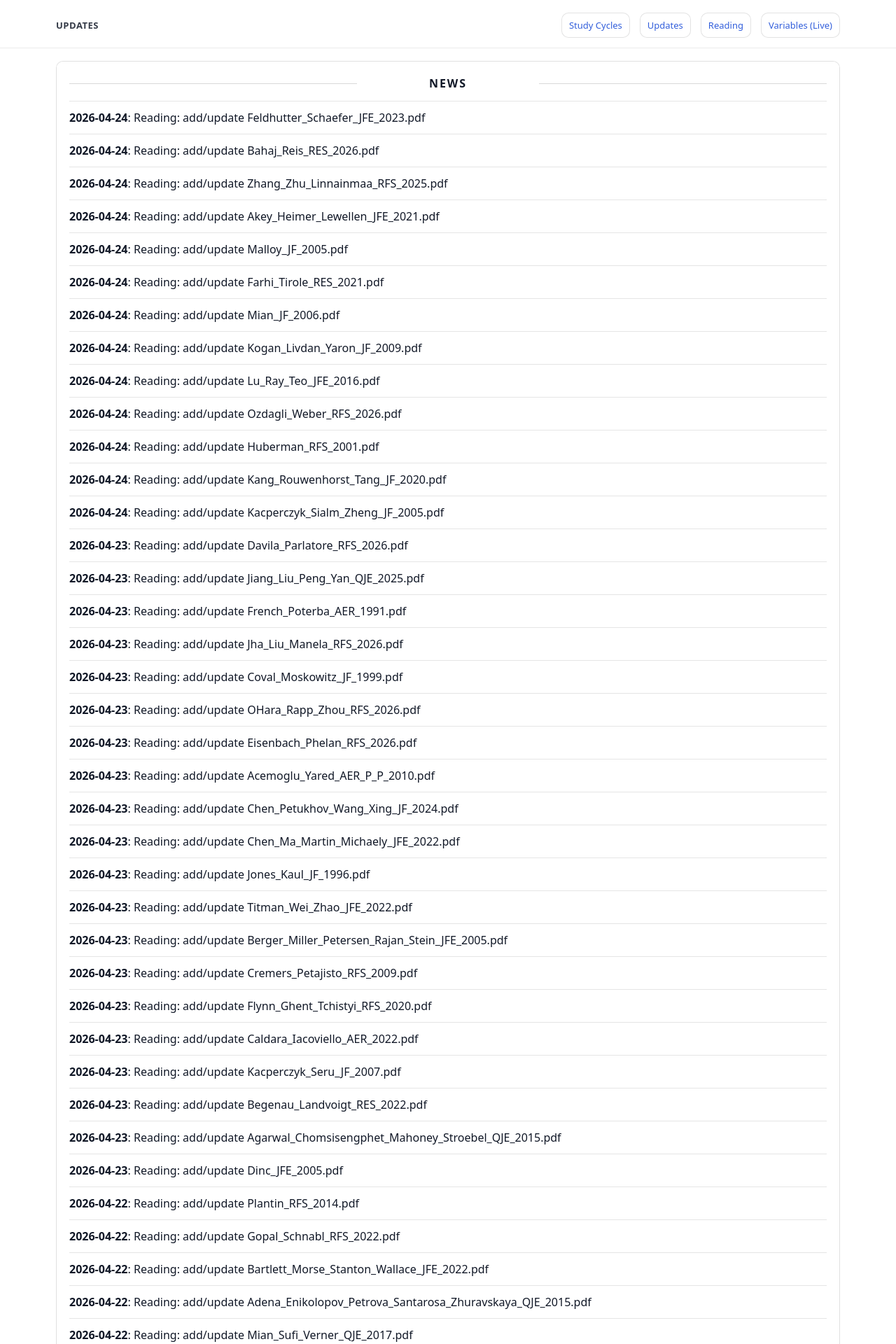
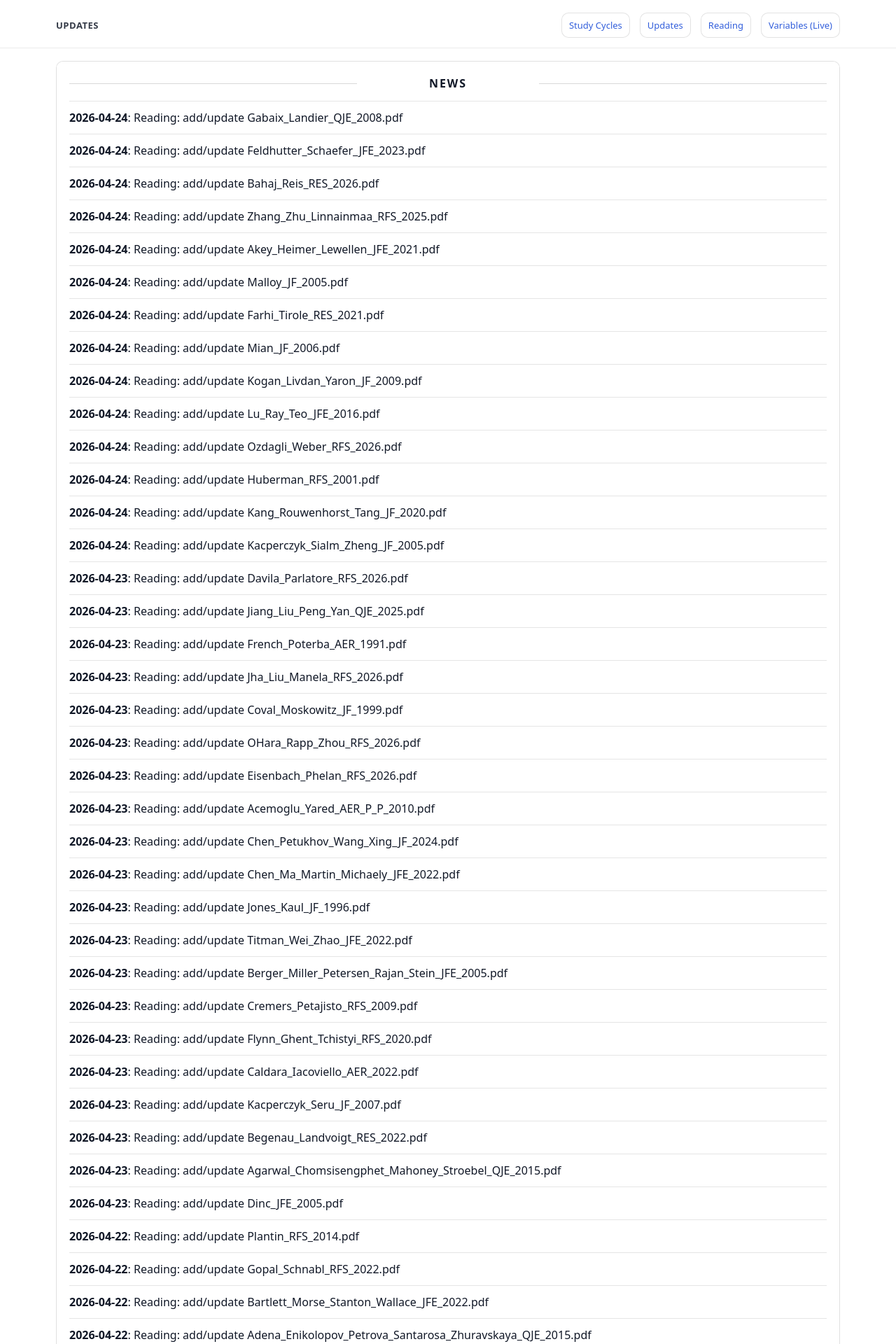
Before and after one commit to yaxinzn/study-archive, a Jekyll site: the page built from updates/index.md, in a window 1280 px wide. Shown: the top 1920 px of the page at 70% size. Built offline with Jekyll 4.4.1, drawn with Linux system fonts in a browser that asks for light colours; some of the changed text lies outside the part shown.

Commit message:
chore: update NEWS feed

```diff
--- a/_data/news.yml
+++ b/_data/news.yml
@@ -1,4 +1,7 @@
 # Auto-generated update history (sorted newest -> oldest). Do not edit manually.
+- ts: "1777034197"
+  date: "2026-04-24"
+  title: "Reading: add/update Gabaix_Landier_QJE_2008.pdf"
 - ts: "1777032752"
   date: "2026-04-24"
   title: "Reading: add/update Feldhutter_Schaefer_JFE_2023.pdf"
```
